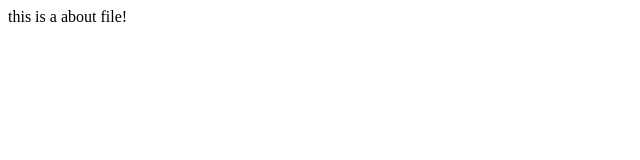
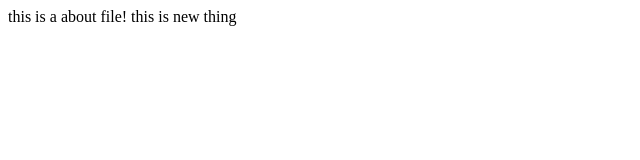
Before and after one commit to MaibamSurajsingh/gitrepo2023, a plain HTML site: page about.html in a window 1280 px wide. Shown: the whole page, without its empty margins (0-640 px from the left). Drawn offline with Linux system fonts and the light colour scheme.

Commit message:
added new paragraph

```diff
--- a/about.html
+++ b/about.html
@@ -4,5 +4,6 @@
 </head>
 <body>
     this is a about file!
+    this is new thing
 </body>
 </html>
```
